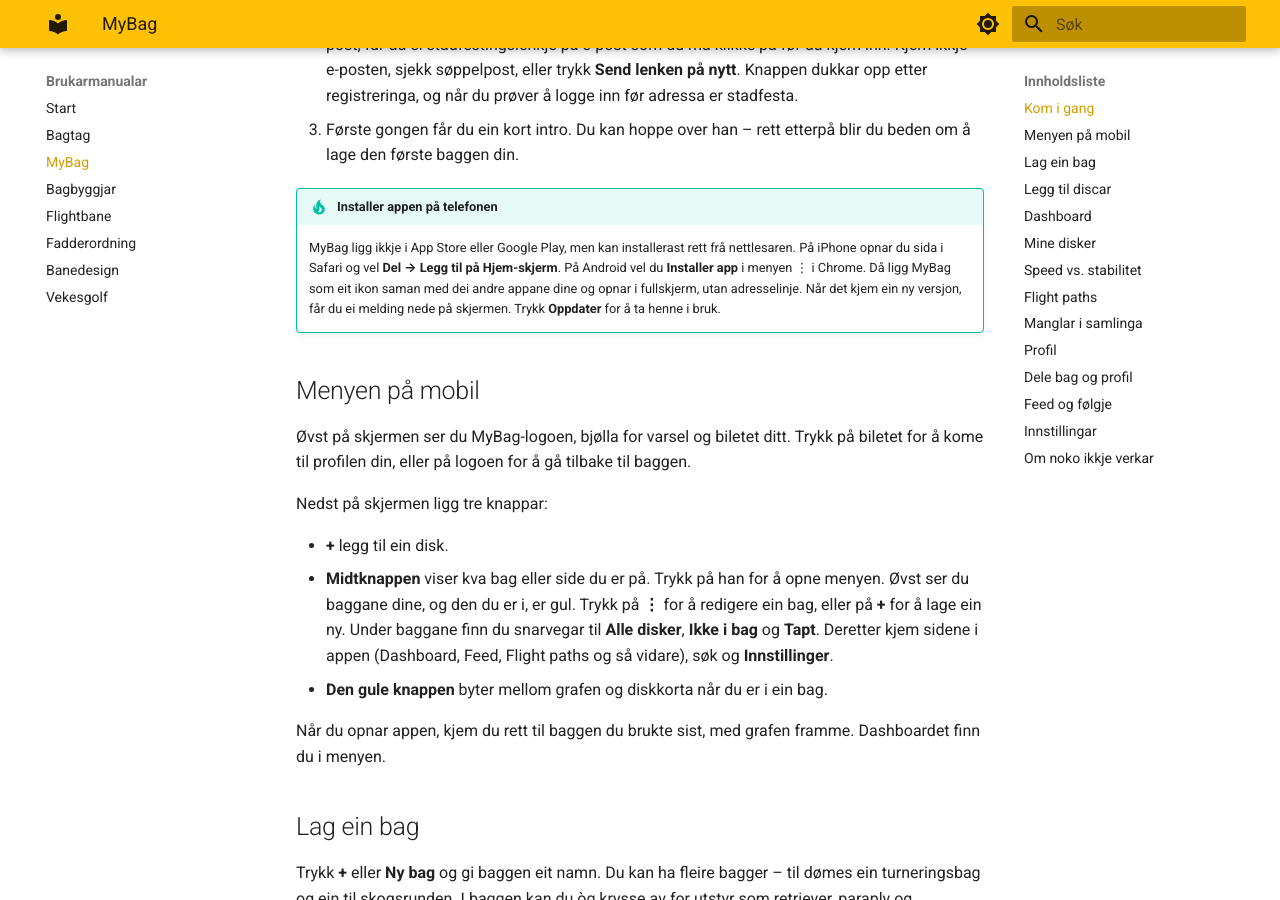
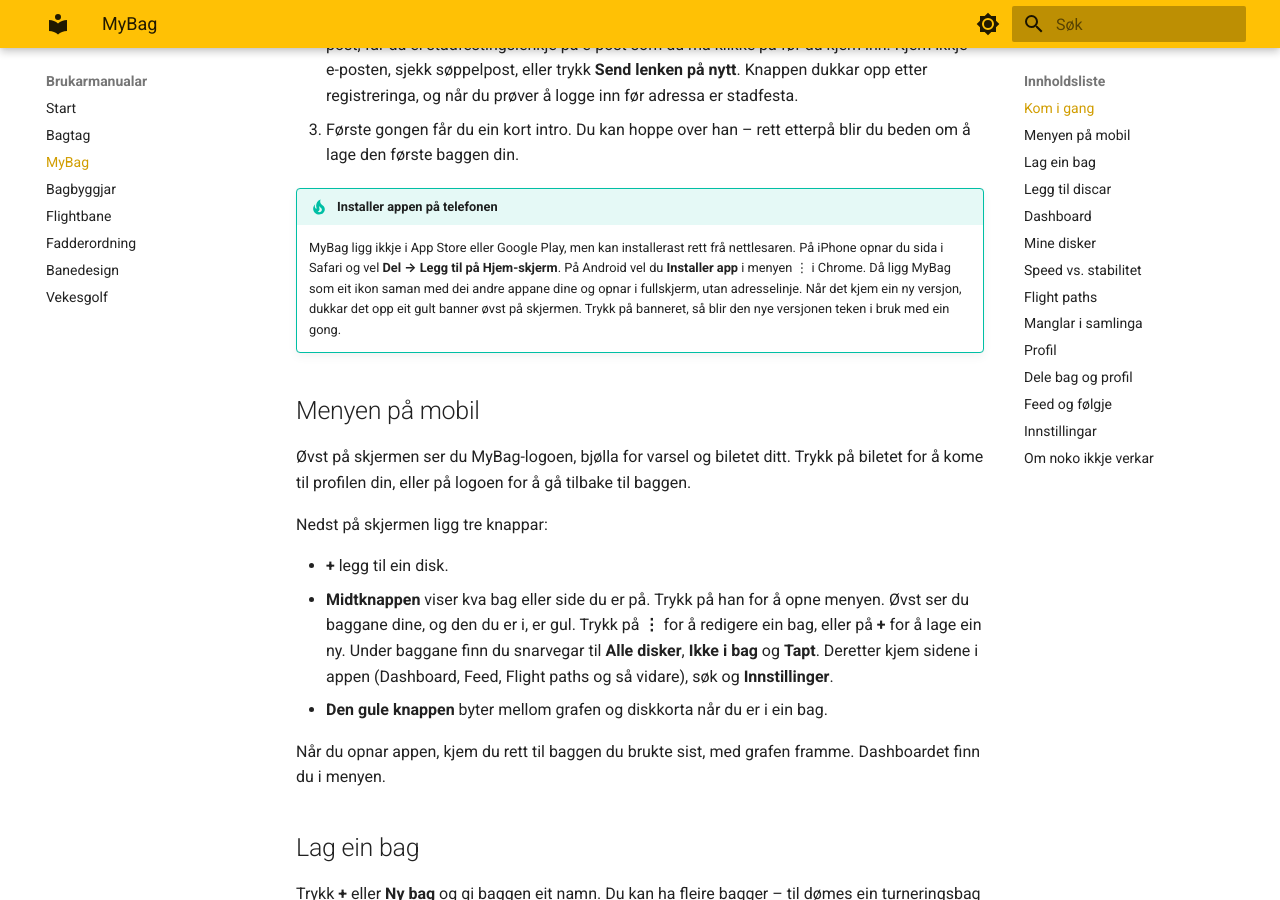
Before and after one commit to hanses89/manuals, an MkDocs documentation site: the page built from docs/bag.md, in a window 1280 px wide and 900 px high, scrolled down 499 px. Built offline with MkDocs 1.6.1 and Material for MkDocs 9.7.7, drawn with Linux system fonts in a browser that asks for light colours.

Commit message:
manual: sync from bag.kvamdgs.no @ a3a6ed138fe377294be46a9d866e4f5607fa6d4a

```diff
--- a/docs/bag.md
+++ b/docs/bag.md
@@ -27,8 +27,9 @@ nettbrett og PC.
     frå nettlesaren. På iPhone opnar du sida i Safari og vel **Del → Legg til
     på Hjem-skjerm**. På Android vel du **Installer app** i menyen ⋮ i Chrome.
     Då ligg MyBag som eit ikon saman med dei andre appane dine og opnar i
-    fullskjerm, utan adresselinje. Når det kjem ein ny versjon, får du ei
-    melding nede på skjermen. Trykk **Oppdater** for å ta henne i bruk.
+    fullskjerm, utan adresselinje. Når det kjem ein ny versjon, dukkar det
+    opp eit gult banner øvst på skjermen. Trykk på banneret, så blir den nye
+    versjonen teken i bruk med ein gong.
 
 ## Menyen på mobil
 
```
